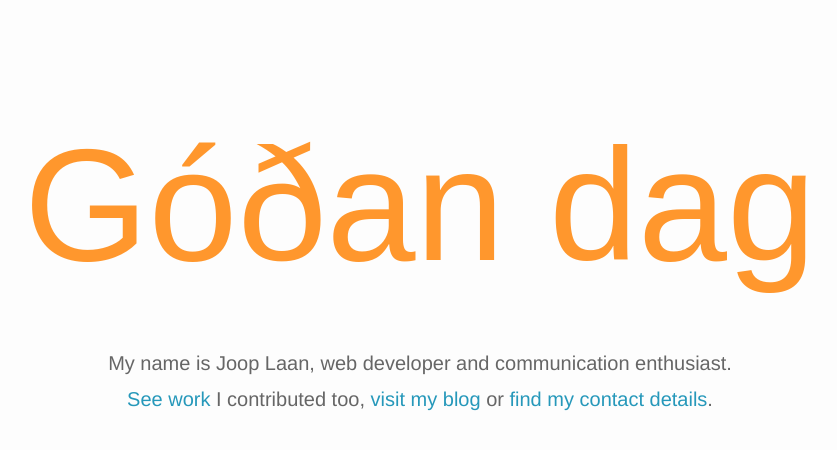
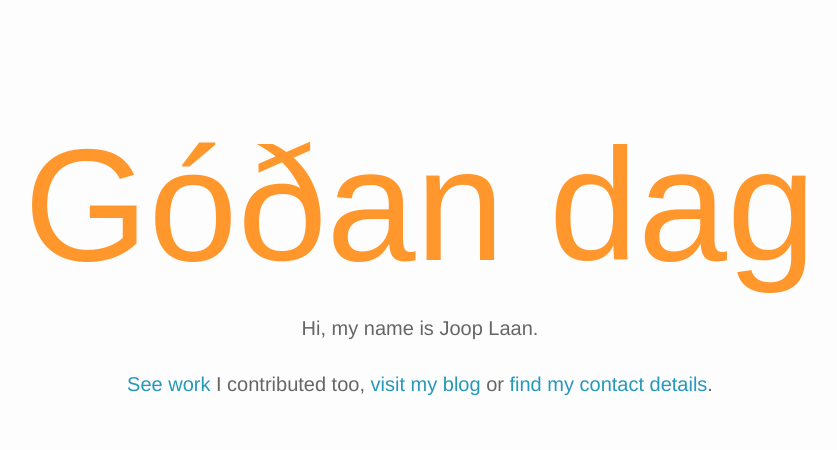
Before and after one commit to jooplaan/jooplaan.github.io, a Jekyll site: the page built from index.html, in a window 1280 px wide. Shown: the top 450 px of the page, without its empty margins (220-1057 px from the left). Built offline with Jekyll 4.4.1, drawn with Linux system fonts in a browser that asks for light colours; the list of posts is cut into pages by our own code.

Commit message:
Home page update

```diff
--- a/_sass/_layout.scss
+++ b/_sass/_layout.scss
@@ -98,7 +98,11 @@ color: $theme-color;
  * Page content   **********************************************************
  */
 .page-content {
-padding: 100px 0; /* VERTICAL PADDING FOR TITLE ON EVERY PAGE */
+    padding: 100px 0; /* VERTICAL PADDING FOR TITLE ON EVERY PAGE */
+
+    @include media-query($on-laptop) {
+        padding: 0px 0; /* VERTICAL PADDING FOR TITLE ON EVERY PAGE */
+    }
 }
 .page-heading {
 font-size: 20px;
@@ -131,7 +135,11 @@ text-align: center;
         font-size: em(58);
     }
 }
-
+.home-intro {
+    max-width: 800px;
+    margin: em(20) auto;
+    padding: 0 em(20);
+}
 /**
  * Posts  **********************************************************
  */
--- a/index.html
+++ b/index.html
@@ -8,6 +8,6 @@ class: homepage
   <h1 class="main-header" id="main-header">Good morning!</h1>
 </div>
 <div class="home-intro">
-  <p>My name is Joop Laan, web developer and communication enthusiast.<br>
+  <p>Hi, my name is Joop Laan.</p>
   <a href="/work/">See work</a> I contributed too, <a href="/blog/">visit my blog</a> or <a href="/contact/">find my contact details</a>.</p>
 </div>
```
